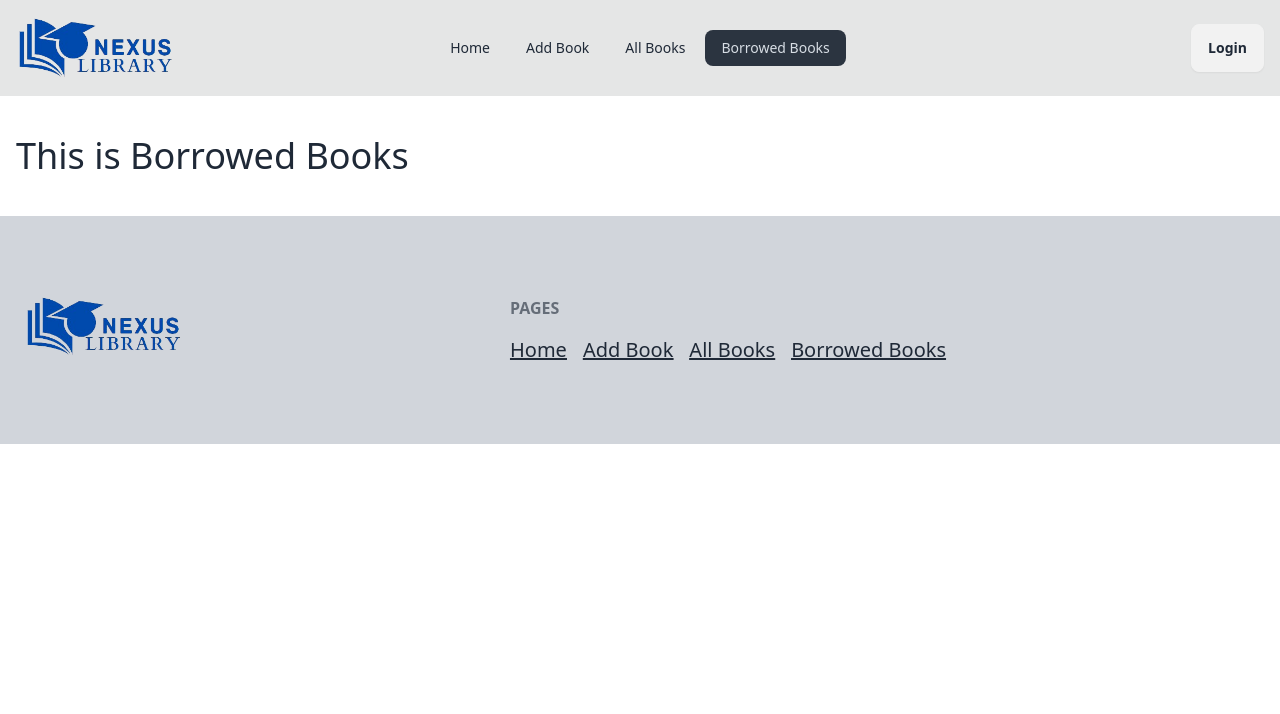
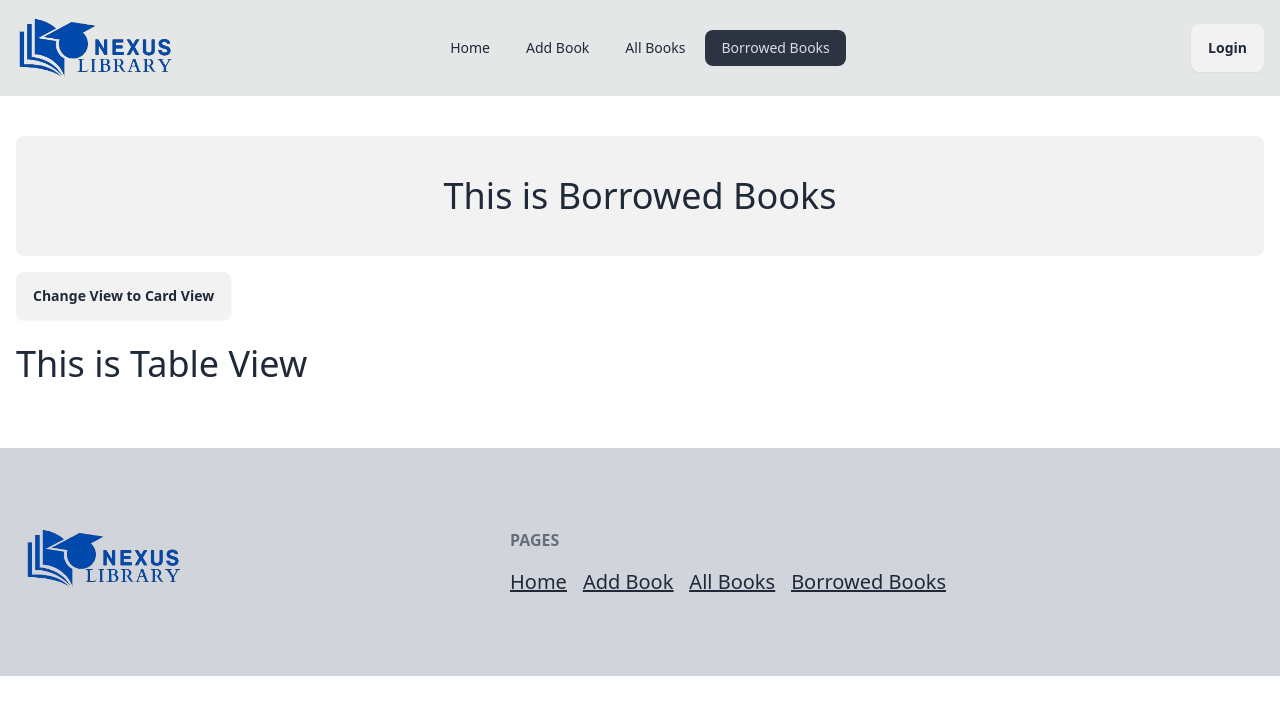
Before and after one commit to fokhrul2029/Nexus-Library-Client, a React (Vite) app: page /borrowed-books in a window 1280 px wide. Shown: the top 714 px of the page. Built offline with nearby package versions, Linux system fonts and the light colour scheme; no server answers.

Commit message:
added 2 component as tableView and CardView

```diff
--- a/src/pages/BorrowedBooks/BorrowedBooks/BorrowedBooks.jsx
+++ b/src/pages/BorrowedBooks/BorrowedBooks/BorrowedBooks.jsx
@@ -1,7 +1,18 @@
+import { useState } from "react";
+import TableView from "../TableView/TableView";
+import CardView from "../CardView/CardView";
+
 function BorrowedBooks() {
+  const [view, setView] = useState(true);
   return (
     <div>
-      <h1 className="text-4xl">This is Borrowed Books</h1>
+      <h1 className="text-4xl text-center py-10 my-4 rounded-lg bg-base-200">
+        This is Borrowed Books
+      </h1>
+      <button onClick={() => setView(!view)} className="btn ">
+        Change View to {view ? "Card View" : "Table View"}
+      </button>
+      <div className="py-6">{view ? <TableView /> : <CardView />}</div>
     </div>
   );
 }
--- /dev/null
+++ b/src/pages/BorrowedBooks/CardView/CardView.jsx
@@ -0,0 +1,9 @@
+function CardView() {
+  return (
+    <div>
+      <h1 className="text-4xl">This is Card View</h1>
+    </div>
+  );
+}
+
+export default CardView;
--- /dev/null
+++ b/src/pages/BorrowedBooks/TableView/TableView.jsx
@@ -0,0 +1,9 @@
+function TableView() {
+  return (
+    <div>
+      <h1 className="text-4xl">This is Table View</h1>
+    </div>
+  );
+}
+
+export default TableView;
```
